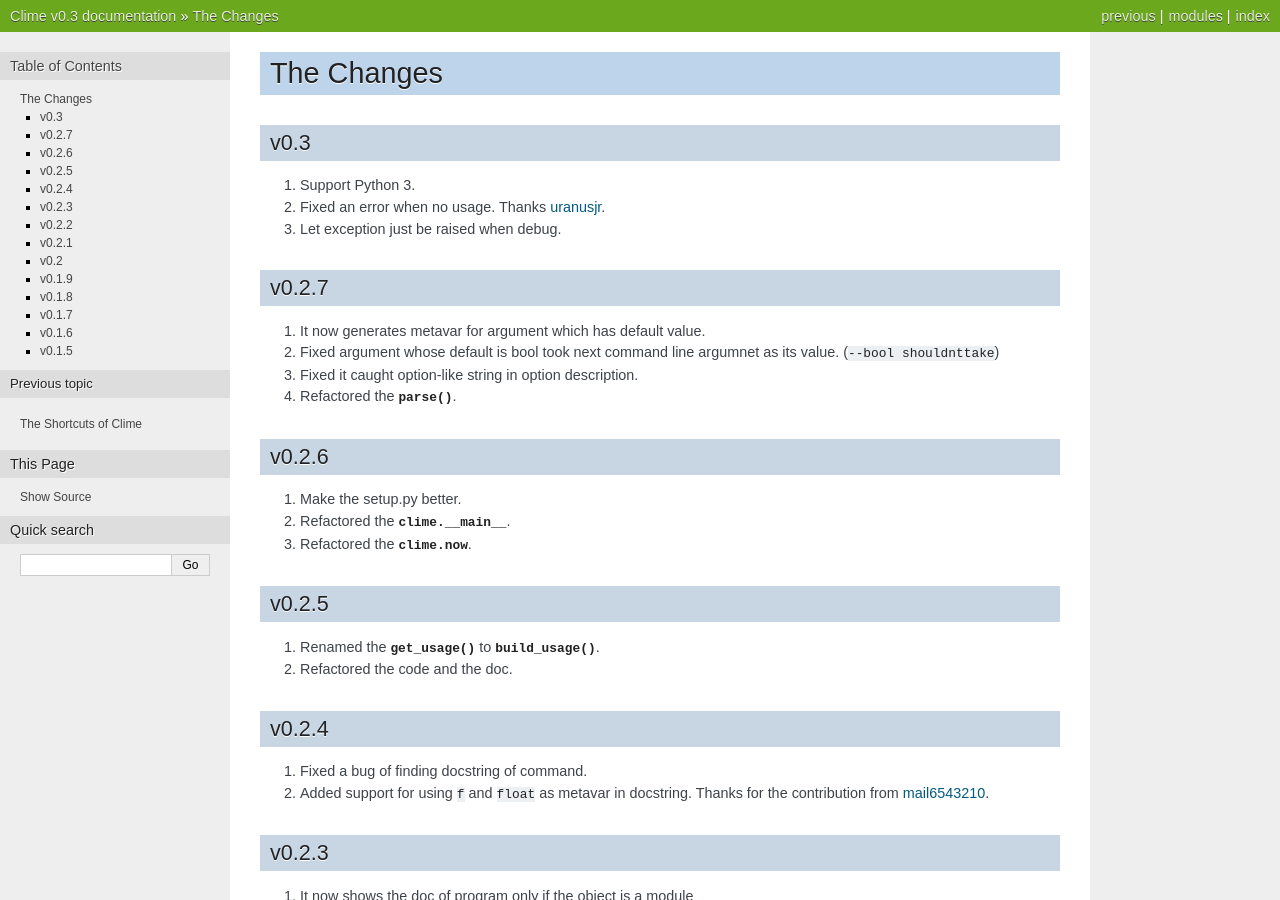
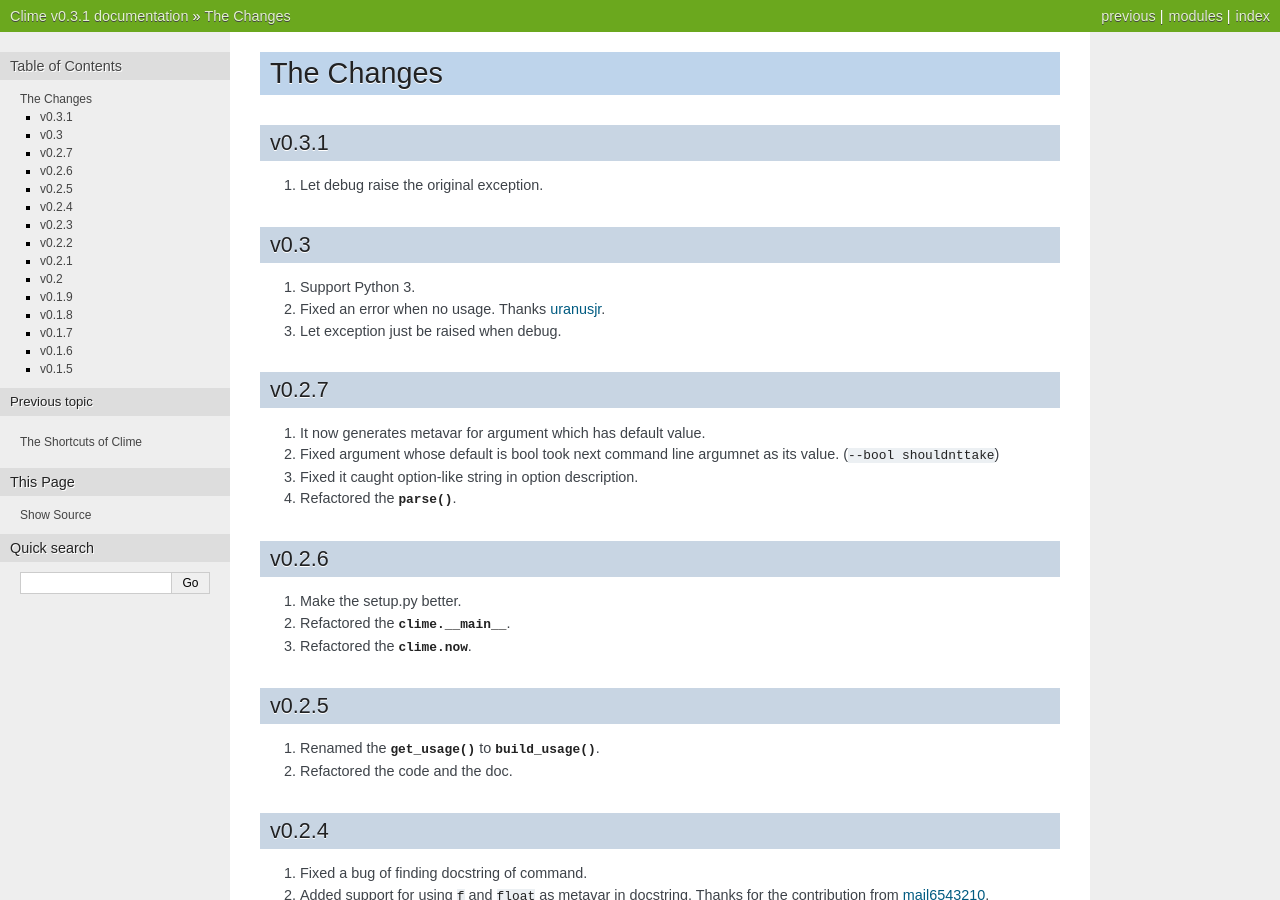
Before and after one commit to moskytw/clime, a Sphinx documentation site: the page built from docs/changes.rst, in a window 1280 px wide and 900 px high. Built offline with Sphinx 7.4.7, drawn with Linux system fonts in a browser that asks for light colours; some of the changed text lies outside the part shown.

Commit message:
changed version to v0.3.1 and added changelog

```diff
--- a/clime/__init__.py
+++ b/clime/__init__.py
@@ -3,4 +3,4 @@
 
 from .core import *
 
-__version__ = '0.3'
+__version__ = '0.3.1'
--- a/docs/changes.rst
+++ b/docs/changes.rst
@@ -1,5 +1,10 @@
 The Changes
 ===========
+
+v0.3.1
+------
+
+1. Let debug raise the original exception.
 
 v0.3
 ----
```
